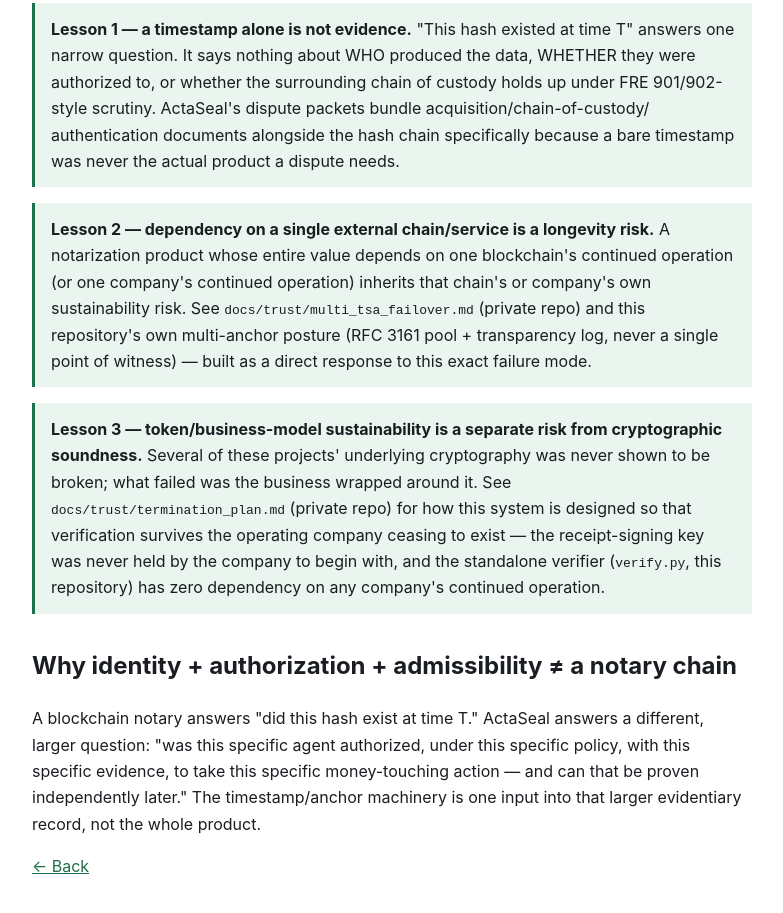
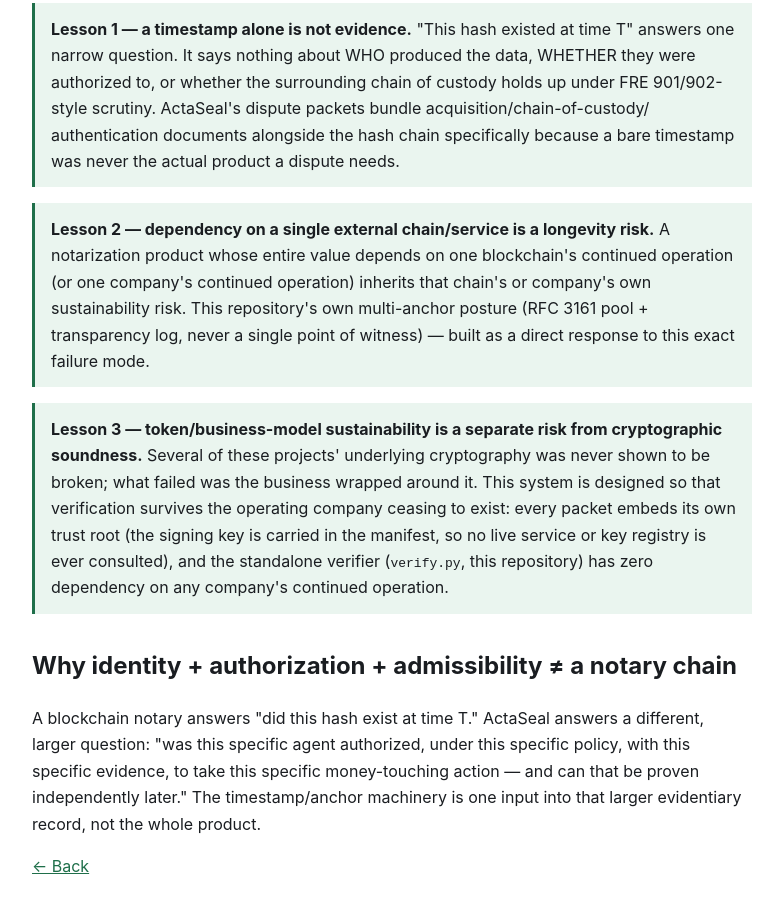
Before and after one commit to actaseal/actaseal-verify, a plain HTML site: page graveyard.html in a window 1280 px wide. Shown: the part 793-1706 px from the top of the page, without its empty margins (248-1031 px from the left). Drawn offline with Linux system fonts and the light colour scheme.

Commit message:
Graveyard: drop private-repo citations, correct the key-custody claim to what is true today

```diff
--- a/graveyard.html
+++ b/graveyard.html
@@ -53,8 +53,7 @@ a bare timestamp was never the actual product a dispute needs.
 longevity risk.</strong> A notarization product whose entire value
 depends on one blockchain's continued operation (or one company's
 continued operation) inherits that chain's or company's own
-sustainability risk. See <code>docs/trust/multi_tsa_failover.md</code>
-(private repo) and this repository's own multi-anchor posture
+sustainability risk. This repository's own multi-anchor posture
 (RFC 3161 pool + transparency log, never a single point of witness) —
 built as a direct response to this exact failure mode.
 </div>
@@ -63,11 +62,11 @@ built as a direct response to this exact failure mode.
 <strong>Lesson 3 — token/business-model sustainability is a separate
 risk from cryptographic soundness.</strong> Several of these projects'
 underlying cryptography was never shown to be broken; what failed was
-the business wrapped around it. See
-<code>docs/trust/termination_plan.md</code> (private repo) for how
-this system is designed so that verification survives the operating
-company ceasing to exist — the receipt-signing key was never held by
-the company to begin with, and the standalone verifier
+the business wrapped around it. This system is designed so that
+verification survives the operating company ceasing to exist: every
+packet embeds its own trust root (the signing key is carried in the
+manifest, so no live service or key registry is ever consulted), and
+the standalone verifier
 (<code>verify.py</code>, this repository) has zero dependency on any
 company's continued operation.
 </div>
```
